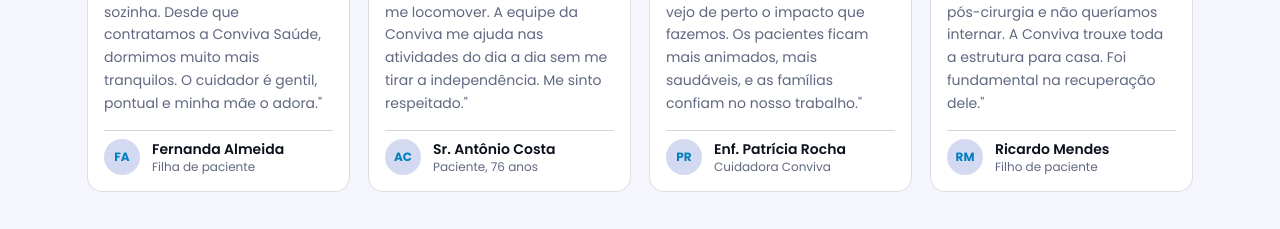
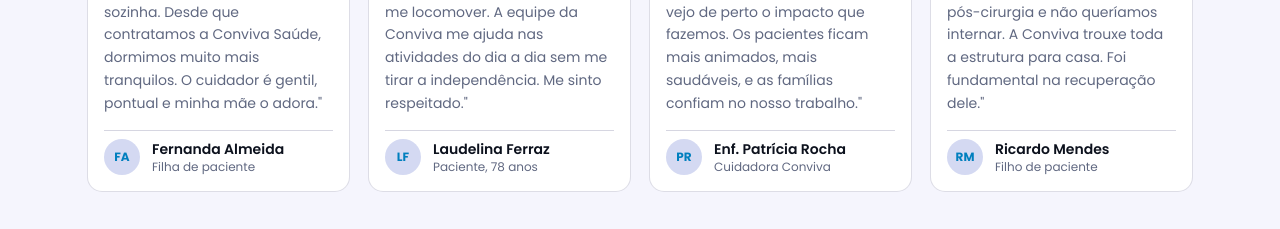
Before and after one commit to ViduBToscano/convivasaude, a Next.js app: page / in a window 1280 px wide. Shown: the part 3900-4129 px from the top of the page. Built offline with nearby package versions, Linux system fonts and the light colour scheme.

Commit message:
troquei o nome de um depoimento para Laudelina Ferraz

```diff
--- a/app/page.tsx
+++ b/app/page.tsx
@@ -110,9 +110,9 @@ const testimonials = [
   {
     quote:
       "Tenho artrite e dificuldade para me locomover. A equipe da Conviva me ajuda nas atividades do dia a dia sem me tirar a independência. Me sinto respeitado.",
-    author: "Sr. Antônio Costa",
-    role: "Paciente, 76 anos",
-    initials: "AC",
+    author: "Laudelina Ferraz",
+    role: "Paciente, 78 anos",
+    initials: "LF",
     stars: 5,
   },
   {
```
